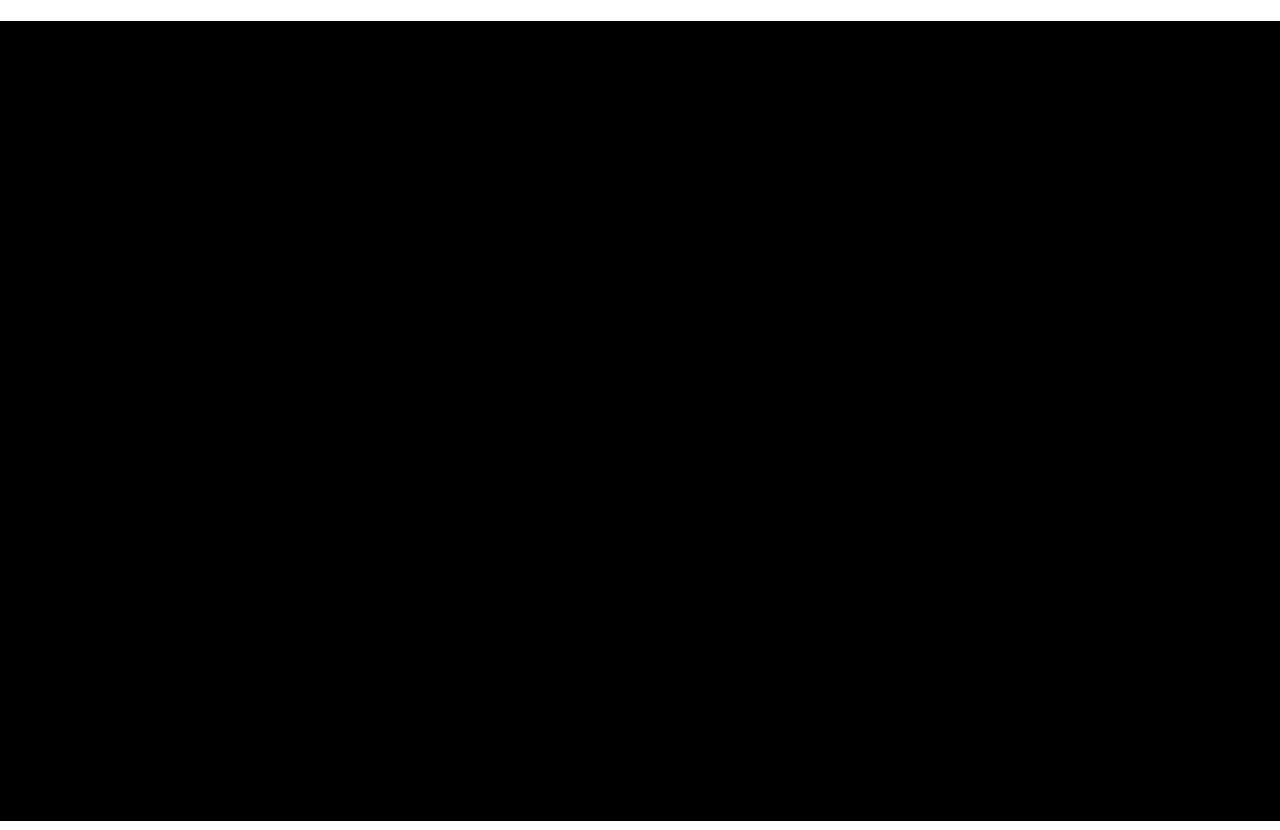
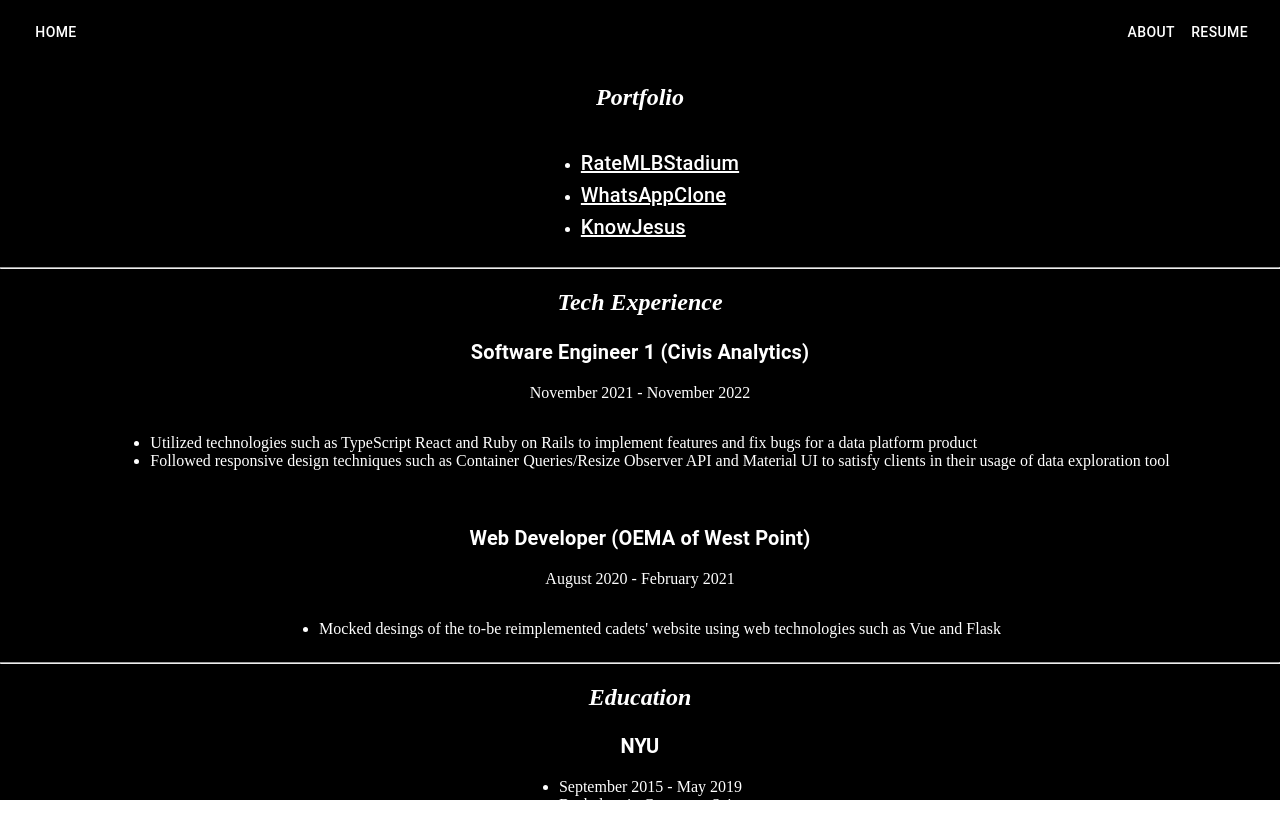
Before and after one commit to StanimalTheMan/jiggy-landing-page, a React (Create React App) app: page /resume in a window 1280 px wide. Built offline with nearby package versions, Linux system fonts and the light colour scheme.

Commit message:
Add content to About and Resume pages among other things

```diff
--- a/public/index.html
+++ b/public/index.html
@@ -24,7 +24,7 @@
       work correctly both with client-side routing and a non-root public URL.
       Learn how to configure a non-root public URL by running `npm run build`.
     -->
-    <title>React App</title>
+    <title>Stan's Site</title>
   </head>
   <body>
     <noscript>You need to enable JavaScript to run this app.</noscript>
--- a/src/components/Navbar.css
+++ /dev/null
@@ -1,4 +0,0 @@
-/* .navbar {
-  margin-block-start: 0;
-  margin-block-end: 0;
-} */
--- a/src/components/Navbar.js
+++ b/src/components/Navbar.js
@@ -1,5 +1,39 @@
+import {
+  AppBar,
+  Box,
+  Button,
+  IconButton,
+  Toolbar,
+  Typography,
+} from "@mui/material";
+import { Link } from "react-router-dom";
+
 const Navbar = () => {
-  return <div className="navbar">{/* <h1>Navbar</h1> */}</div>;
+  return (
+    <Box sx={{ flexGrow: 1 }}>
+      <AppBar style={{ background: "000" }} position="static">
+        <Toolbar>
+          <Typography
+            variant="h6"
+            component="div"
+            sx={{ flexGrow: 1, display: { xs: "none", sm: "block" } }}
+          >
+            <Link to="/">
+              <Typography variant="h6" component="div">
+                <Button color="inherit">Home</Button>
+              </Typography>
+            </Link>
+          </Typography>
+          <Link to="/about">
+            <Button color="inherit">About</Button>
+          </Link>
+          <Link to="/resume">
+            <Button color="inherit">Resume</Button>
+          </Link>
+        </Toolbar>
+      </AppBar>
+    </Box>
+  );
 };
 
 export default Navbar;
--- a/src/index.css
+++ b/src/index.css
@@ -1,5 +1,6 @@
 #root {
   background-color: black;
+  color: white;
   margin: 0;
   padding: 0;
   height: 100vh;
@@ -10,3 +11,10 @@ body {
   margin: 0;
   padding: 0;
 }
+
+a {
+  color: #fff;
+}
+a:hover {
+  color: #00f;
+}
--- a/src/pages/About.js
+++ b/src/pages/About.js
@@ -1,5 +1,37 @@
+import { IconButton, Typography } from "@mui/material";
+import ChurchIcon from "@mui/icons-material/Church";
+import SportsBaseballIcon from "@mui/icons-material/SportsBaseball";
+import { Link } from "react-router-dom";
+
 function About() {
-  return <h1>About</h1>;
+  return (
+    <div style={{ textAlign: "center" }}>
+      <div>
+        <h2>
+          <em>Hobbies</em>
+        </h2>
+        <Link to="https://nycsummerbaseball.com/stats/?player=stanchoi">
+          <Typography variant="h6" component="div">
+            <IconButton color="inherit">
+              <SportsBaseballIcon fontSize="large" />
+              Baseball
+            </IconButton>
+          </Typography>
+        </Link>
+      </div>
+      <div>
+        <h2>
+          <em>Faith</em>
+        </h2>
+        <Link to="https://know-jesus.vercel.app/">
+          <IconButton color="inherit">
+            <ChurchIcon fontSize="large" />
+            Christianity
+          </IconButton>
+        </Link>
+      </div>
+    </div>
+  );
 }
 
 export default About;
--- a/src/pages/Home.css
+++ b/src/pages/Home.css
@@ -11,6 +11,11 @@
   background-color: #ccc !important;
 }
 
+.card-content {
+  display: inline-block;
+  margin: auto;
+}
+
 .card-photo {
   display: inline-block;
   margin: auto;
--- a/src/pages/Home.js
+++ b/src/pages/Home.js
@@ -13,12 +13,20 @@ const Home = () => {
   return (
     <div className="home">
       <Card className="card">
-        <CardContent className="card-photo">
+        <CardContent className="card-content">
           <Avatar
+            className="card-photo"
             alt="Stan"
             src="/static/stan.jpg"
-            sx={{ width: "auto", height: "auto" }}
+            sx={{ width: 150, height: 150 }}
           />
+          <p>
+            Hello. I'm <strong>Stan</strong>, a Software Engineer who has worked
+            with tools such as React, most recently for a data company, Civis
+            Analytics. I am open to new opportunies at this time. Feel free to
+            reach me at my email below, and/or check out my LinkedIn and GitHub
+            below.
+          </p>
           <h4>Email: choi.j.stan@gmail.com</h4>
         </CardContent>
         <CardActions className="card-actions">
--- a/src/pages/Resume.js
+++ b/src/pages/Resume.js
@@ -1,5 +1,75 @@
+import { Typography } from "@mui/material";
+
 function Resume() {
-  return <h1>Resume</h1>;
+  return (
+    <div style={{ textAlign: "center" }}>
+      <h2>
+        <em>Portfolio</em>
+      </h2>
+      <ul style={{ display: "inline-block" }}>
+        <li style={{ textAlign: "left" }}>
+          <Typography variant="h6" component="div">
+            <a href="https://rate-mlb-stadium.herokuapp.com/">RateMLBStadium</a>
+          </Typography>
+        </li>
+        <li style={{ textAlign: "left" }}>
+          <Typography variant="h6" component="div">
+            <a href="https://elegant-pavlova-3a0829.netlify.app/">
+              WhatsAppClone
+            </a>
+          </Typography>
+        </li>
+        <li style={{ textAlign: "left" }}>
+          <Typography variant="h6" component="div">
+            <a href="https://know-jesus.vercel.app/">KnowJesus</a>
+          </Typography>
+        </li>
+      </ul>
+      <hr />
+      <h2>
+        <em>Tech Experience</em>
+      </h2>
+      <Typography variant="h6" component="div">
+        <strong>Software Engineer 1 (Civis Analytics)</strong>
+      </Typography>
+      <p>November 2021 - November 2022</p>
+      <ul style={{ display: "inline-block" }}>
+        <li style={{ textAlign: "left" }}>
+          Utilized technologies such as TypeScript React and Ruby on Rails to
+          implement features and fix bugs for a data platform product
+        </li>
+        <li>
+          Followed responsive design techniques such as Container Queries/Resize
+          Observer API and Material UI to satisfy clients in their usage of data
+          exploration tool
+        </li>
+      </ul>
+      <br />
+      <br />
+      <br />
+      <Typography variant="h6" component="div">
+        <strong>Web Developer (OEMA of West Point)</strong>
+      </Typography>
+      <p>August 2020 - February 2021</p>
+      <ul style={{ display: "inline-block" }}>
+        <li>
+          Mocked desings of the to-be reimplemented cadets' website using web
+          technologies such as Vue and Flask
+        </li>
+      </ul>
+      <hr />
+      <h2>
+        <em>Education</em>
+      </h2>
+      <Typography variant="h6" component="div">
+        <strong>NYU</strong>
+      </Typography>
+      <ul style={{ display: "inline-block" }}>
+        <li style={{ textAlign: "left" }}>September 2015 - May 2019</li>
+        <li>Bachelors in Computer Science</li>
+      </ul>
+    </div>
+  );
 }
 
 export default Resume;
```
Also changed, not shown: src/logo.svg (deleted), src/pages/Resume.css (added).
